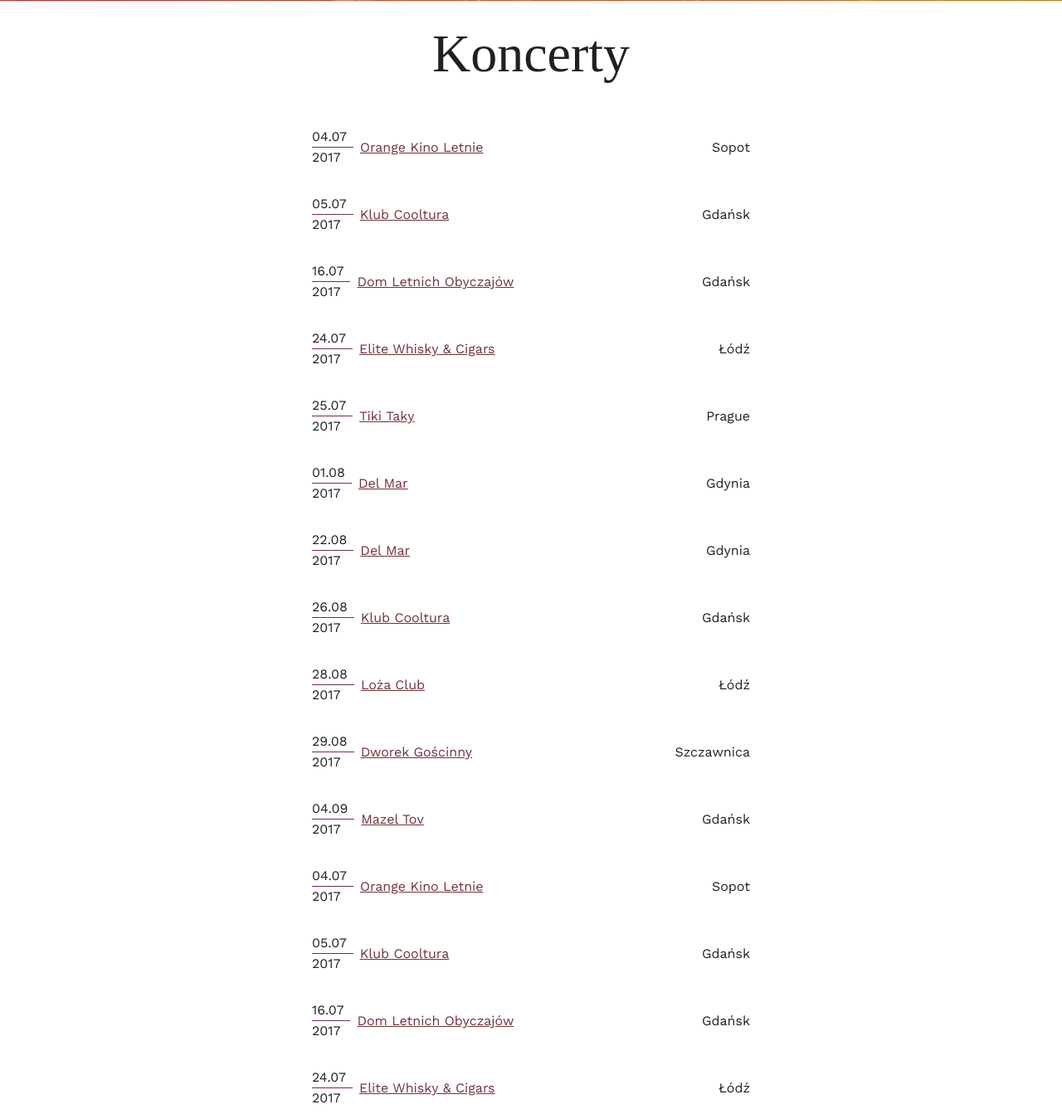
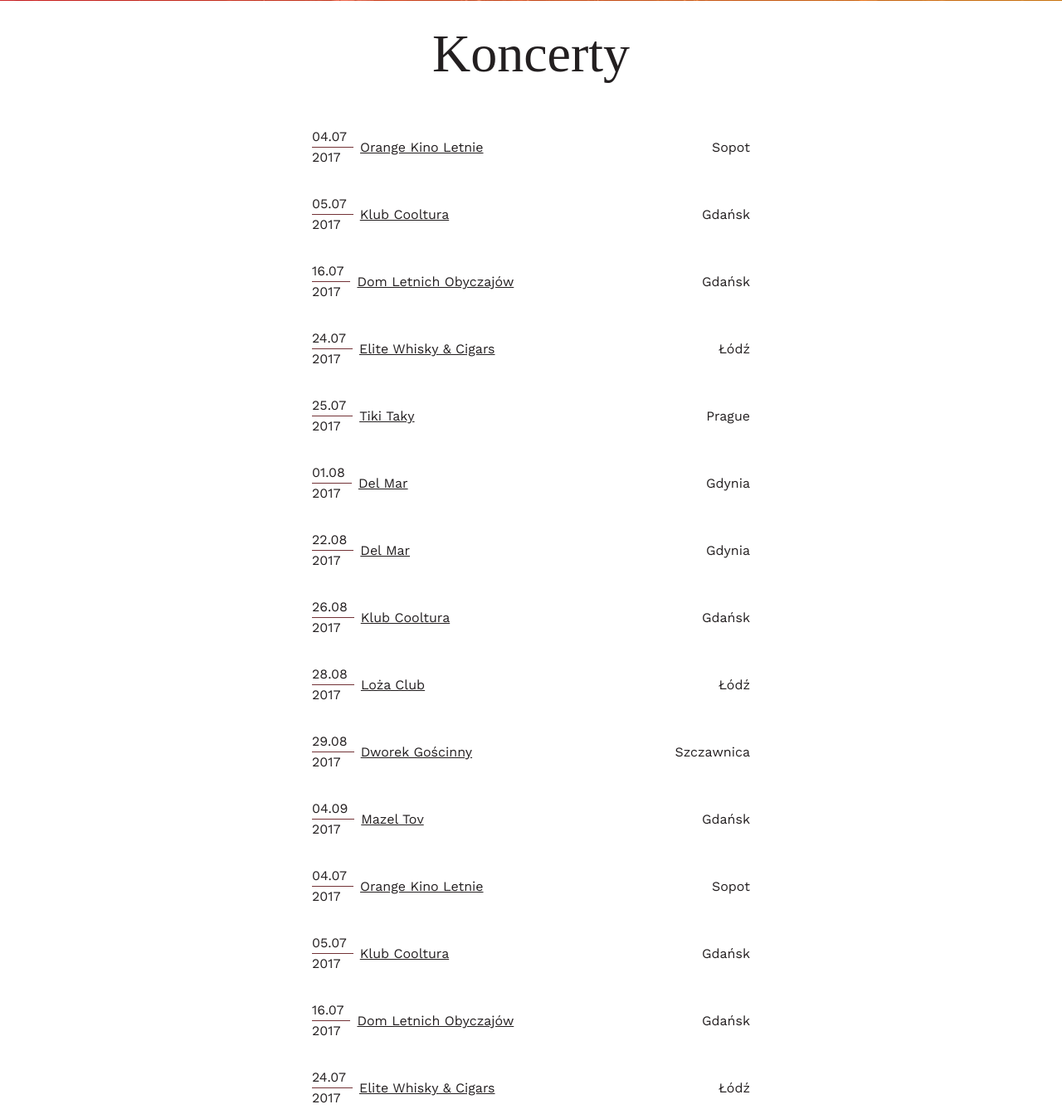
Before and after one commit to mareksl/majestic, a PHP site: page / in a window 1280 px wide. Shown: the part 3151-4494 px from the top of the page at 83% size. Run offline with PHP 8.4, Linux system fonts and the light colour scheme; some web fonts are replaced.

Commit message:
contrast

```diff
--- a/css/main.css
+++ b/css/main.css
@@ -275,7 +275,7 @@ small {
 a {
   transition: .4s;
   text-decoration: underline;
-  color: #733236; }
+  color: #231f20; }
   a:hover {
     color: #853109;
     text-shadow: 0 0.2rem 0.2rem #ffcb04; }
--- a/css/typography.scss
+++ b/css/typography.scss
@@ -65,7 +65,7 @@ small {
 a {
 	transition: .4s;
 	text-decoration: underline;
-	color: $accent-color-dark;
+	color: $primary-color-dark;
 
 	&:hover {
 		color: $primary-color;
```
Also changed, not shown: 1 other file.
